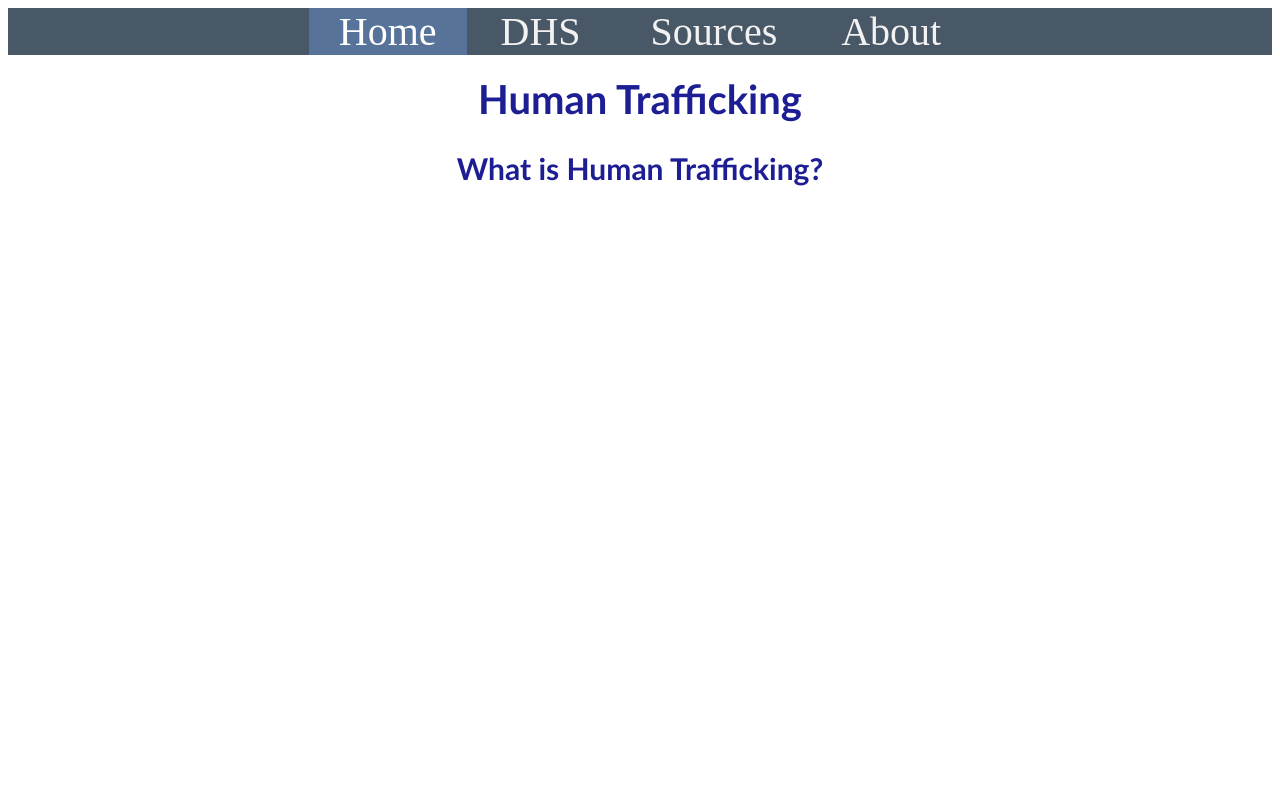
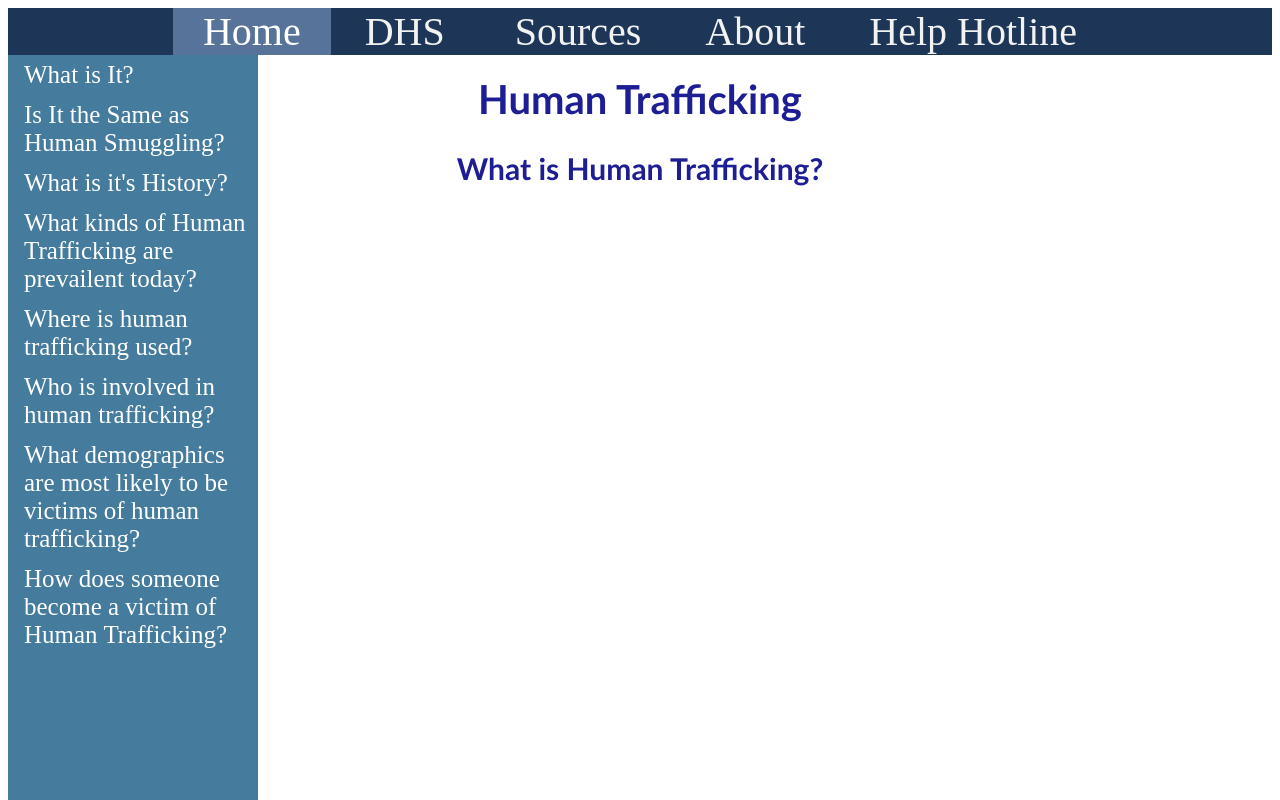
Before and after one commit to TheKing-coder68/Human-Trafficking, a plain HTML site: page index.html in a window 1280 px wide. Drawn offline with Linux system fonts and the light colour scheme.

Commit message:
Added a SIDE navigation bar and a "Help Hotline" tab on the top navigation bar.
Also changed some styling to make the colors fit better.

```diff
--- a/index.html
+++ b/index.html
@@ -9,9 +9,26 @@
   <body>
 <div class="topnav">
   <a class="active" href="index.html">Home</a>
-  <a href="https://www.dhs.gov/">DHS </a>
+  <a href="https://www.dhs.gov/blue-campaign/what-human-trafficking">DHS </a>
   <a href="sources.html">Sources</a>
   <a href="about.html">About</a>
+	<a href="https://humantraffickinghotline.org/get-help">Help Hotline</a>
+</div>
+<div class="sidenav">
+<a class="" href="">What is It?
+</a>
+<a class="" href="">Is It the Same as Human Smuggling? </a>
+
+<a class="" href="">What is it's History?
+</a>
+<a class="" href="">What kinds of Human Trafficking are prevailent today?</a>
+<a class="" href="">Where is human trafficking used?
+</a>
+<a class="" href="">Who is involved in human trafficking?</a>
+<a class="" href="">What demographics are most likely to be victims of human trafficking?</a>
+
+<a class="" href="">How does someone become a victim of Human Trafficking?
+</a>
 </div>
     <script src="script.js"></script>
 
--- a/style.css
+++ b/style.css
@@ -11,13 +11,12 @@ h2{
 	text-align:center;
 	font-size: 30px;
 	margin-top:20px;
-	font-family: Calibri
+	font-family: Calibri;
 }
 .topnav {
   overflow: hidden;
-  background-color: #495867;
+  background-color: #1d3557;
 	text-align:center;
-
 }
 
 .topnav  a{
@@ -27,10 +26,26 @@ h2{
   padding: 20px 30px;
  text-decoration: none;
   font-size: 40px;
-
 }
 
 .topnav a.active {
   background-color: #577399;
   color: white;
 }
+
+.sidenav {
+	height:100%;
+	width:250px;
+	position:fixed;
+	z-index:1;
+	left:5;
+background-color:#457b9d;
+overflow-x:hidden;
+}
+.sidenav a{
+padding: 6px 8px 6px 16px;
+text-decoration: none;
+font-size:25px;
+color:white;
+display:block;
+}
```
